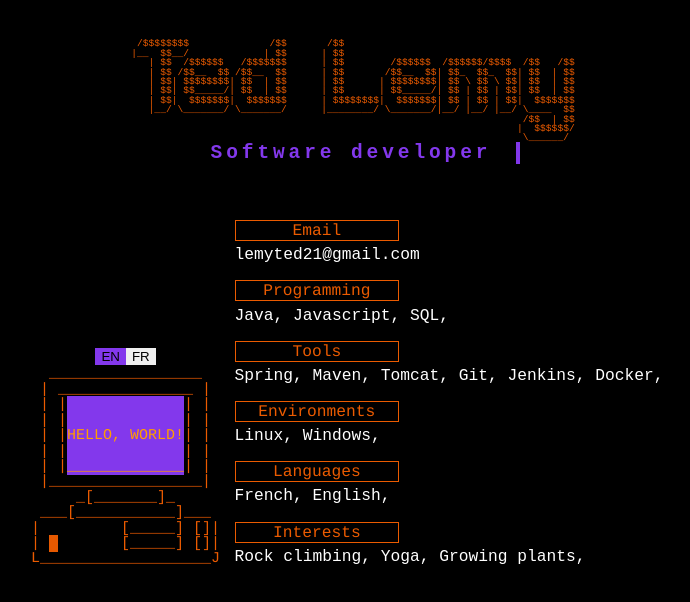
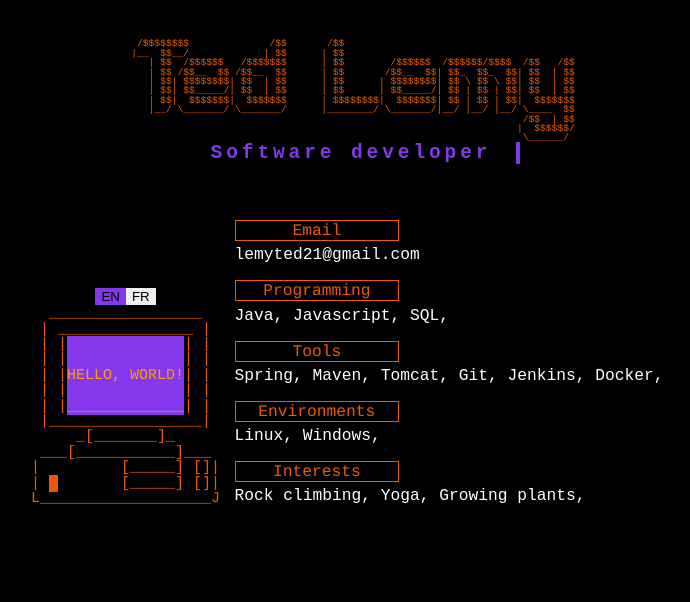
Before and after one commit to tlemy/resume, a React (Create React App) app: page / in a window 1280 px wide. Shown: the top 602 px of the page, without its empty margins (287-977 px from the left). Built offline with nearby package versions, Linux system fonts and the light colour scheme.

Commit message:
removed language section

```diff
--- a/src/Components/About.js
+++ b/src/Components/About.js
@@ -45,12 +45,6 @@ function About({data, lang, setLanguage}) {
                         {skills.env.map((item, index) => { return <pre className="subText" key={index}>{item + ", "}</pre> })}
                     </div>
                 </div>
-                <div className="spokenLangs informationItem">
-                    <p className="label">{labels.spokenLangs}</p>
-                    <div className="text">
-                        {others.spokenLangs.map((item, index) => { return <pre className="subText" key={index}>{item + ", "}</pre> })}
-                    </div>
-                </div>
                 <div className="interests informationItem">
                     <p className="label">{labels.interests}</p>
                     <div className="text">
```
